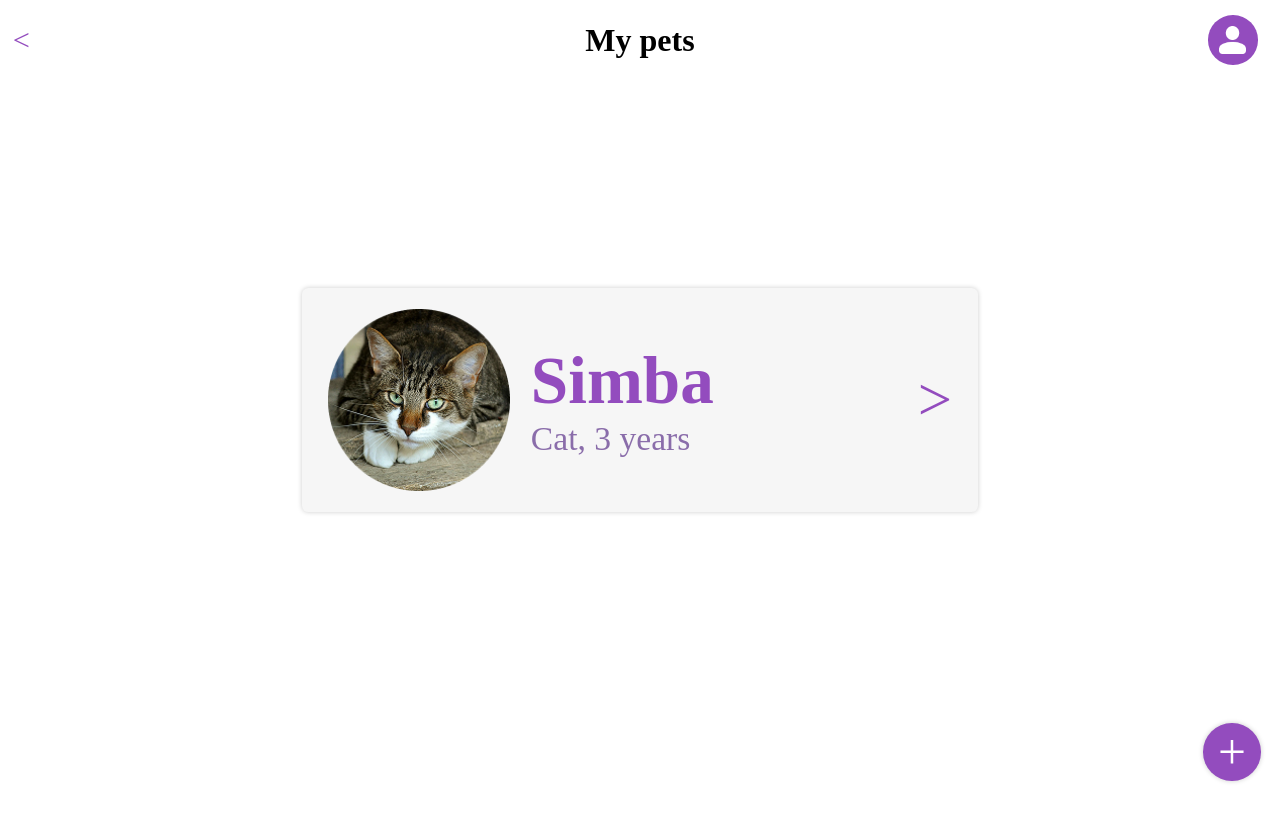
After one commit to JoannaKlis/WdPAI2025, a PHP site: page /public/views/pets.html in a window 1280 px wide. The commit adds this page. Run offline with PHP 8.4, Linux system fonts and the light colour scheme.

Commit message:
add pets page

```diff
--- a/Routing.php
+++ b/Routing.php
@@ -24,6 +24,10 @@ class Routing {
         "profile" => [
             "controller" => "SecurityController",
             "action" => "profile"
+        ],
+        "pets" => [
+            "controller" => "SecurityController",
+            "action" => "pets"
         ]
     ];
 
--- /dev/null
+++ b/public/styles/pets.css
@@ -0,0 +1,129 @@
+body {
+  display: flex;
+  justify-content: center;
+  align-items: center;
+  min-height: 100vh;
+}
+
+.top-bar-clear {
+    justify-content: space-between;
+    position: fixed;
+    background-color: transparent;
+    box-shadow: none;
+}
+
+.top-bar h1 {
+    position: absolute;
+    left: 50%;
+    transform: translateX(-50%);
+    margin: 0;
+    text-align: center;
+}
+
+.profile {
+    position: fixed;
+    right: 1.75vw;
+    width: clamp(2.5em, 2.5rem + 0.75vw, 5em);
+    margin-top: 0;
+    margin-bottom: 0;
+}
+
+.add-button {
+    position: fixed;
+    right: 1.5vw;
+    bottom: 1.5vw;
+    width: 4.5vw;
+    height: 4.5vw;
+    border-radius: 50%;
+    background-color: #934CBE;
+    border: none;
+    color: white;
+    font-family: Jua;
+    font-size: clamp(2.5em, 2.5rem + 0.75vw, 4em);
+    margin-top: clamp(0.5em, 0.5rem + 0.1vw, 1em);
+    box-shadow: 0 0 5px rgba(0, 0, 0, 0.2);
+    cursor: pointer;
+}
+
+.card {
+    background-color: #F6F6F6;
+    border-radius: 0.5vw;
+    width: clamp(35em, 35rem + 5vw, 60em);
+    padding: 1.6vw 2vw;
+    display: flex;
+    align-items: center;
+    gap: 1.6vw;
+    box-shadow: 0 0 5px rgba(0, 0, 0, 0.2);
+}
+
+.card-image-container {
+    width: clamp(9em, 9rem + 3vw, 15em);
+    aspect-ratio: 1 / 1;
+    border-radius: 50%;
+}
+
+.card-image {
+    width: 100%;
+    height: 100%;
+    object-fit: cover;
+}
+
+.card-text {
+    flex-grow: 1;
+}
+
+.card-name {
+    color: #934CBE;
+    font-size: clamp(3em, 3rem + 1.5vw, 6em);
+    font-weight: bold;
+}
+
+.card-details {
+    color: #8A6DAA;
+    font-size: clamp(1.5em, 1.5rem + 0.75vw, 4em);
+}
+
+.card-arrow {
+    color: #934CBE;
+    font-size: clamp(3em, 3rem + 1vw, 5em);
+    line-height: 1;
+}
+
+@media (max-width: 480px) {
+    .profile {
+        right: 4vw;
+    }
+
+    .add-button {
+        right: 3vw;
+        bottom: 3vw;
+        width: 12vw;
+        height: 12vw;
+        font-size: clamp(2.5em, 2.5rem + 0.75vw, 4em);
+        margin-top: clamp(0.5em, 0.5rem + 0.1vw, 1em);
+    }
+
+    .card {
+        border-radius: 2vw;
+        width: clamp(19em, 19rem + 1vw, 23em);
+        padding: 1.6vw 2vw;
+        gap: 1.6vw;
+    }
+
+    .card-image-container {
+        width: clamp(4.5em, 4.5rem + 0.75vw, 6em);
+    }
+
+    .card-name {
+        font-size: clamp(1.5em, 1.5rem + 0.75vw, 3em);
+    }
+
+    .card-details {
+        font-size: clamp(0.75em, 0.75rem + 0.25vw, 2em);
+    }
+
+    .card-arrow {
+        font-size: clamp(1.5em, 1.5rem + 0.75vw, 3em);
+    }
+
+}
--- a/public/styles/profile.css
+++ b/public/styles/profile.css
@@ -13,7 +13,7 @@
 
 .back-arrow {
     position: absolute;
-    left: 20px;
+    left: 1vw;
     top: 50%;
     transform: translateY(-50%);
 
--- /dev/null
+++ b/public/views/pets.html
@@ -0,0 +1,41 @@
+<?php include '/app/public/views/partials/header.php'; ?>
+<link rel="stylesheet" type= "text/css" href="public/styles/profile.css">
+<link rel="stylesheet" type= "text/css" href="public/styles/pets.css">
+    <title>MyPets</title>
+</head>
+
+<body>
+    <form class="wrapper" method="POST" action="/pets">
+
+        <div class="top-bar top-bar-clear">
+            <a href="welcome.html" class="back-arrow">&lt;</a>
+            <h1>My pets</h1>
+
+            <div class="profile-pic-container profile">
+            <div class="profile-pic">
+                <img src="public/img/profile.png" alt="Profile Picture" class="profile-icon-main">
+            </div>
+        </div>
+        </div>
+
+        <div class="card">
+            <div class="card-image-container">
+                <img src="public/img/simba.png" alt="Simba the Cat" class="card-image">
+            </div>
+
+            <div class="card-text">
+                <div class="card-name">Simba</div>
+                <div class="card-details">Cat, 3 years</div>
+            </div>
+
+            <div class="card-arrow">
+                &gt;
+            </div>
+        </div>
+
+        <button class="add-button">+</button>
+
+    </form>
+
+</body>
+</html>
--- a/src/controllers/SecurityController.php
+++ b/src/controllers/SecurityController.php
@@ -89,4 +89,8 @@ class SecurityController extends AppController {
     public function profile() {
         return $this->render("profile");
     }
+
+    public function pets() {
+        return $this->render("pets");
+    }
 }
```
Also changed, not shown: public/img/simba.png (added).
